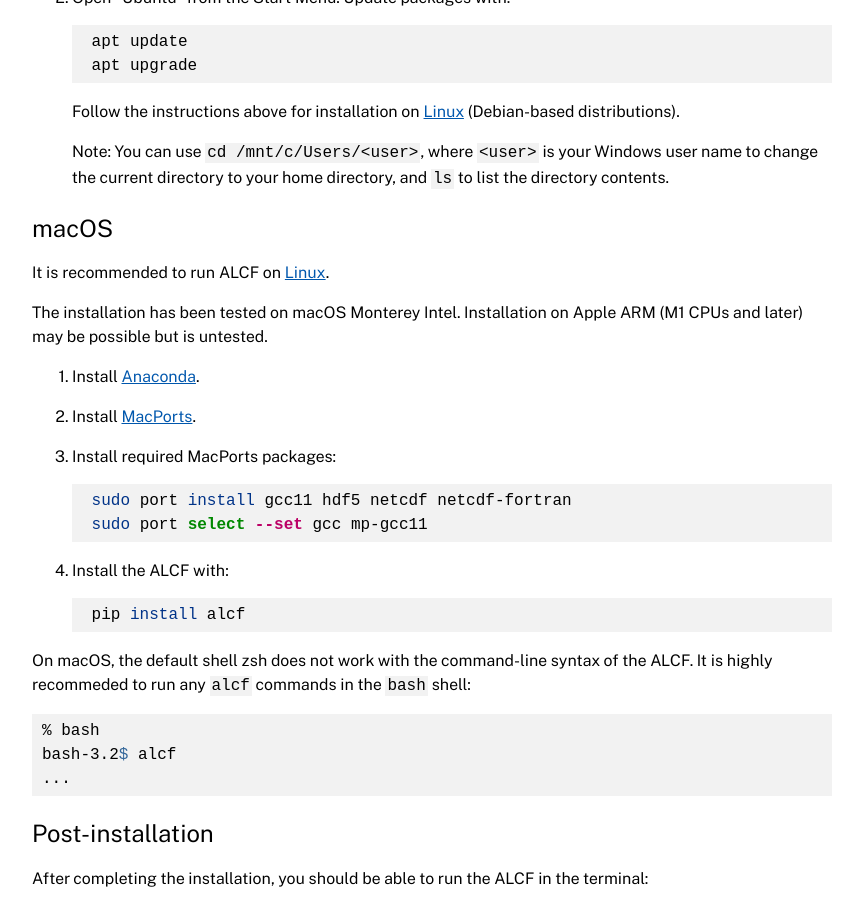
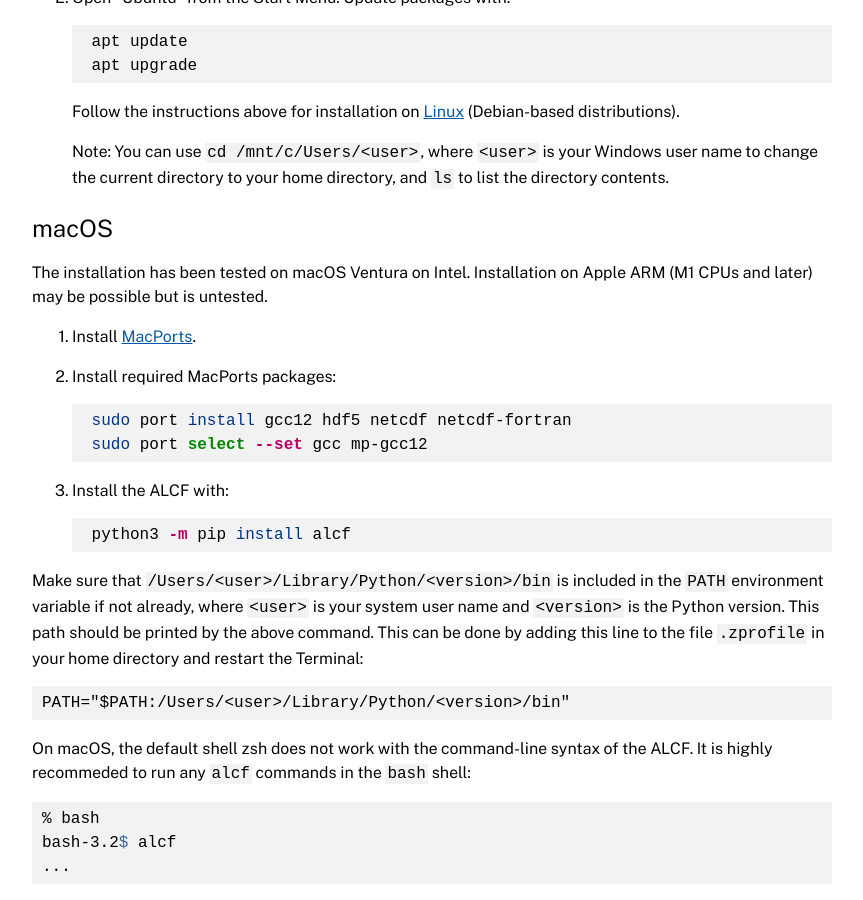
Before and after one commit to alcf-lidar/alcf, a Jekyll site: the page built from docs/installation/index.md, in a window 1280 px wide and 900 px high, scrolled down 1295 px. Shown: the whole window, without its empty margins (208-1071 px from the left). Built offline with Jekyll 4.4.1, drawn with Linux system fonts in a browser that asks for light colours.

Commit message:
docs: Fix installation instructions for macOS

````diff
--- a/docs/installation/index.md
+++ b/docs/installation/index.md
@@ -70,27 +70,33 @@ Installation on Windows is possible under the "Windows Subsystem for Linux".
 
 ### macOS
 
-It is recommended to run ALCF on [Linux](#linux).
+The installation has been tested on macOS Ventura on Intel. Installation on
+Apple ARM (M1 CPUs and later) may be possible but is untested.
 
-The installation has been tested on macOS Monterey Intel. Installation on Apple
-ARM (M1 CPUs and later) may be possible but is untested.
+1. Install [MacPorts](https://www.macports.org).
 
-1. Install [Anaconda](https://www.anaconda.com).
-
-2. Install [MacPorts](https://www.macports.org).
-
-3. Install required MacPorts packages:
+2. Install required MacPorts packages:
 
     ```sh
-    sudo port install gcc11 hdf5 netcdf netcdf-fortran
-    sudo port select --set gcc mp-gcc11
+    sudo port install gcc12 hdf5 netcdf netcdf-fortran
+    sudo port select --set gcc mp-gcc12
     ```
 
-4. Install the ALCF with:
+3. Install the ALCF with:
 
     ```sh
-    pip install alcf
+    python3 -m pip install alcf
     ```
+
+Make sure that `/Users/<user>/Library/Python/<version>/bin` is included in the
+`PATH` environment variable if not already, where `<user>` is your system
+user name and `<version>` is the Python version. This path should be printed
+by the above command. This can be done by adding this line to the file
+`.zprofile` in your home directory and restart the Terminal:
+
+```
+PATH="$PATH:/Users/<user>/Library/Python/<version>/bin"
+```
 
 On macOS, the default shell zsh does not work with the command-line syntax
 of the ALCF. It is highly recommeded to run any `alcf` commands in the `bash`
````
